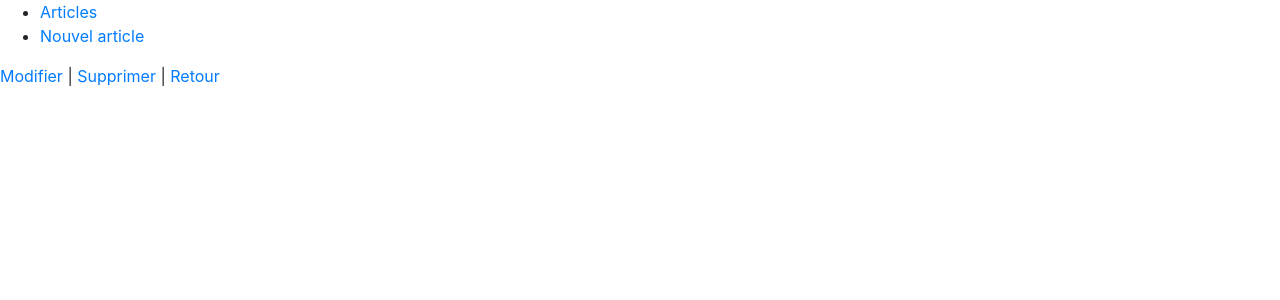
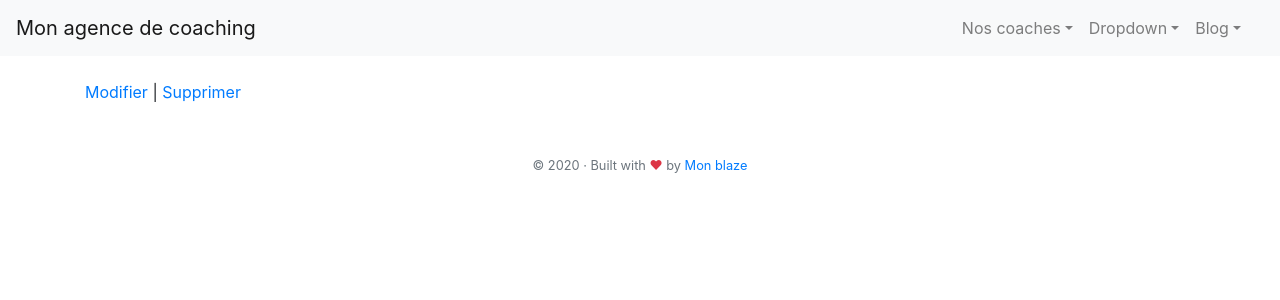
Before and after one commit to romuald85/my-coaching-agency, a Symfony app: template templates/article/show.html.twig in a window 1280 px wide. Shown: the top 300 px of the page. Run offline with Twig, Linux system fonts and the light colour scheme; the template is opened without the code that fills it, so the values that code supplies are empty; some libraries are stand-ins or nearby versions.

Commit message:
Add bootstrap and use form themes

```diff
--- a/src/Entity/Article.php
+++ b/src/Entity/Article.php
@@ -45,7 +45,7 @@ class Article
         return $this->title;
     }
 
-    public function setTitle(string $title): self
+    public function setTitle(?string $title): self
     {
         $this->title = $title;
 
@@ -57,7 +57,7 @@ class Article
         return $this->description;
     }
 
-    public function setDescription(string $description): self
+    public function setDescription(?string $description): self
     {
         $this->description = $description;
 
--- a/templates/article/_form.html.twig
+++ b/templates/article/_form.html.twig
@@ -2,5 +2,5 @@
 
     {{form_widget(form)}}
 
-    <input type="submit" value="{{submitButtonText|default('Créer article')}}" formnovalidate>
+    <input type="submit" class="btn btn-primary btn-block" value="{{submitButtonText|default('Créer article')}}" formnovalidate>
     {{form_end(form)}}
--- a/templates/article/show.html.twig
+++ b/templates/article/show.html.twig
@@ -8,10 +8,9 @@
         <p>{{article.description}}</p>
     </article>
     <a href="{{path('app_article_edit', {id:article.id})}}">Modifier</a> |
-    <a href="#" onclick="event.preventDefault(); confirm('Confirmer la suppression') && document.getElementById('js_article_delete').submit()">Supprimer</a> |
+    <a href="#" onclick="event.preventDefault(); confirm('Confirmer la suppression') && document.getElementById('js_article_delete').submit()">Supprimer</a>
     <form id="js_article_delete" action="{{path('app_article_delete', {id:article.id})}}" method="POST" style="display:none;">
         <input type="hidden" name="csrf_token" value="{{csrf_token('article_deletion_' ~ article.id)}}">
         <input type="hidden" name="_method" value="DELETE">
     </form>
-    <a href="{{path('app_article')}}">Retour</a>
 {% endblock %}
--- a/templates/layouts/base.html.twig
+++ b/templates/layouts/base.html.twig
@@ -3,19 +3,44 @@
     <head>
         <meta charset="UTF-8">
         <title>{% block title %}Welcome!{% endblock %}</title>
+        <style>
+            .alert
+            {
+                padding: 220px;
+                color: white;
+                text-align: center;
+            }
+
+            .alert-success
+            {
+                background-color: green;
+            }
+
+            .alert-error
+            {
+                background-color: red;
+            }
+
+            .alert-info
+            {
+                background-color: blue;
+            }
+        </style>
         {% block stylesheets %}{% endblock %}
         <link rel="stylesheet" href="https://stackpath.bootstrapcdn.com/bootstrap/4.5.2/css/bootstrap.min.css" integrity="sha384-JcKb8q3iqJ61gNV9KGb8thSsNjpSL0n8PARn9HuZOnIxN0hoP+VmmDGMN5t9UJ0Z" crossorigin="anonymous">
-        <link rel="stylesheet" href="public/css/base-html-twig.css">
+        <!--<link rel="stylesheet" href="public/css/base-html-twig.css">-->
     </head>
     <body>
         {{include('layouts/partials/_flash_messages.html.twig')}}
-        <nav>
-            <ul>
-                <li><a href="{{path('app_article')}}">Articles</a></li>
-                <li><a href="{{path('app_article_create')}}">Nouvel article</a></li>
-            </ul>
-        </nav>
-        {% block body %}{% endblock %}
+
+        {{include('layouts/partials/_nav.html.twig')}}
+
+        <main role="main" class="container">
+            {% block body %}{% endblock %}
+        </main>
+
+        {{include('layouts/partials/_footer.html.twig')}}
+
         {% block javascripts %}
             <script src="https://code.jquery.com/jquery-3.5.1.slim.min.js" integrity="sha384-DfXdz2htPH0lsSSs5nCTpuj/zy4C+OGpamoFVy38MVBnE+IbbVYUew+OrCXaRkfj" crossorigin="anonymous"></script>
             <script src="https://cdn.jsdelivr.net/npm/popper.js@1.16.1/dist/umd/popper.min.js" integrity="sha384-9/reFTGAW83EW2RDu2S0VKaIzap3H66lZH81PoYlFhbGU+6BZp6G7niu735Sk7lN" crossorigin="anonymous"></script>
--- /dev/null
+++ b/templates/layouts/partials/_footer.html.twig
@@ -0,0 +1,8 @@
+<footer class="container text-center mt-5">
+    <p class="text-muted">
+        <small>
+            &copy; {{ 'now'|date('Y') }} &middot;
+            Built with <span class="text-danger">&hearts;</span> by <a href="#">Mon blaze</a>
+        </small>
+    </p>
+</footer>
--- /dev/null
+++ b/templates/layouts/partials/_nav.html.twig
@@ -0,0 +1,37 @@
+<nav class="navbar navbar-expand-sm navbar-light bg-light mb-4">
+  <a class="navbar-brand" href="{{path('app_home')}}">Mon agence de coaching</a>
+  <button class="navbar-toggler" type="button" data-toggle="collapse" data-target="#navbarsExample03" aria-controls="navbarsExample03" aria-expanded="false" aria-label="Toggle navigation">
+    <span class="navbar-toggler-icon"></span>
+  </button>
+<div class="container">
+    <div class="collapse navbar-collapse" id="navbarsExample03">
+    <ul class="navbar-nav ml-auto">
+      <li class="nav-item dropdown">
+        <a class="nav-link dropdown-toggle" href="#" id="dropdown03" data-toggle="dropdown" aria-haspopup="true" aria-expanded="false">Nos coaches</a>
+        <div class="dropdown-menu" aria-labelledby="dropdown03">
+          <a class="dropdown-item" href="#">Trouver un coach</a>
+          <a class="dropdown-item" href="#">Devenir coach sportif</a>
+          <a class="dropdown-item" href="#">Nous contacter</a>
+        </div>
+      </li>
+      <li class="nav-item dropdown">
+        <a class="nav-link dropdown-toggle" href="#" id="dropdown03" data-toggle="dropdown" aria-haspopup="true" aria-expanded="false">Dropdown</a>
+        <div class="dropdown-menu" aria-labelledby="dropdown03">
+          <a class="dropdown-item" href="#">Action</a>
+          <a class="dropdown-item" href="#">Another action</a>
+          <a class="dropdown-item" href="#">Something else here</a>
+        </div>
+      </li>
+      <li class="nav-item dropdown">
+        <a class="nav-link dropdown-toggle" href="#" id="dropdown03" data-toggle="dropdown" aria-haspopup="true" aria-expanded="false">Blog</a>
+        <div class="dropdown-menu" aria-labelledby="dropdown03">
+          <a class="dropdown-item" href="{{path('app_article')}}">Objectifs sportifs</a>
+          <a class="dropdown-item" href="#">Compte</a>
+          <a class="dropdown-item" href="#">Se déconnecter</a>
+          <a class="dropdown-item" href="{{path('app_article_create')}}">Nouvel article</a>
+        </div>
+      </li>
+    </ul>
+  </div>
+</div>
+</nav>
```
Also changed, not shown: templates/article/create.html.twig (+6 -2 lines), templates/article/edit.html.twig (+6 -3 lines), 1 other file.
